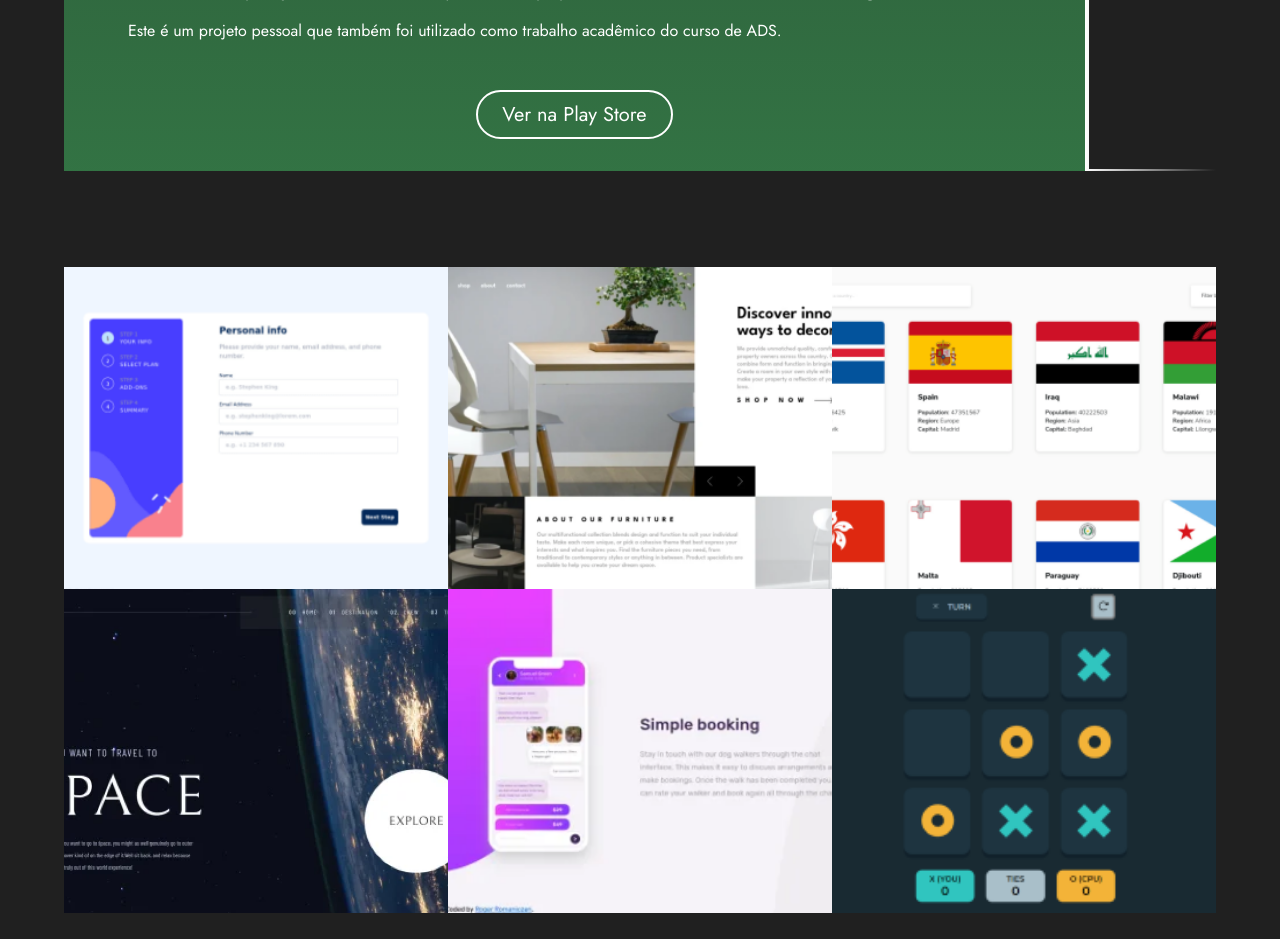
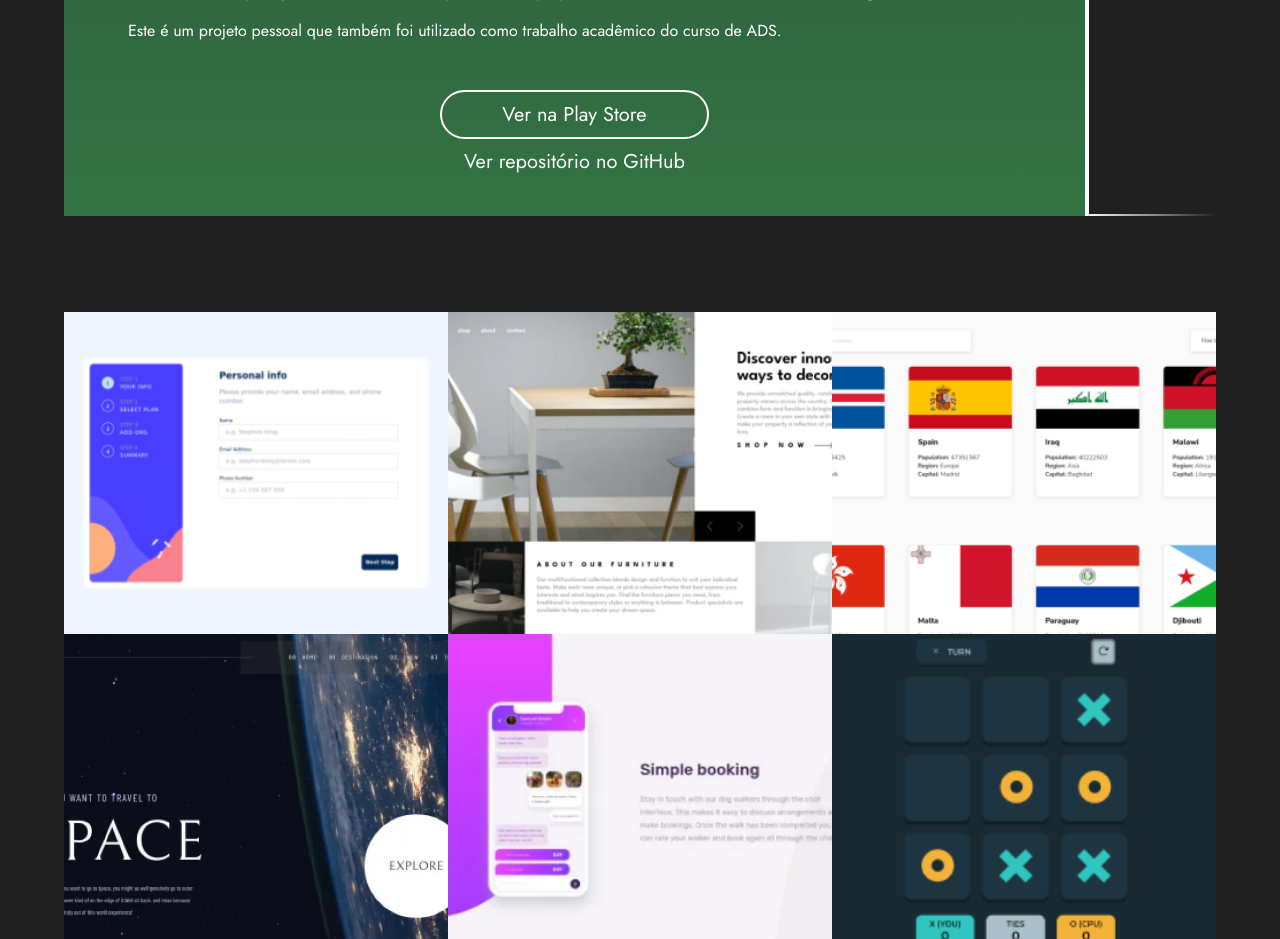
Before and after one commit to Roger2405/portfolio-pro, a React (Vite) app: page / in a window 1280 px wide. Shown: the part 4780-5719 px from the top of the page. Built offline with nearby package versions, Linux system fonts and the light colour scheme; a web font is replaced by a local one.

Commit message:
updating repo link

```diff
--- a/src/components/Projects/MainProject/index.tsx
+++ b/src/components/Projects/MainProject/index.tsx
@@ -68,7 +68,7 @@ export default function MainProject() {
                 <div className='div-link'>
 
                     <LinkButton contoured href='https://play.google.com/store/apps/details?id=com.ajudame.mobile' title='Ver na Play Store' />
-                    {/* <LinkButton title='Ver repositório no GitHub' href='#' /> */}
+                    <LinkButton title='Ver repositório no GitHub' href='https://github.com/Roger2405/ajudame-mobile' />
                 </div>
             </div>
 
```
